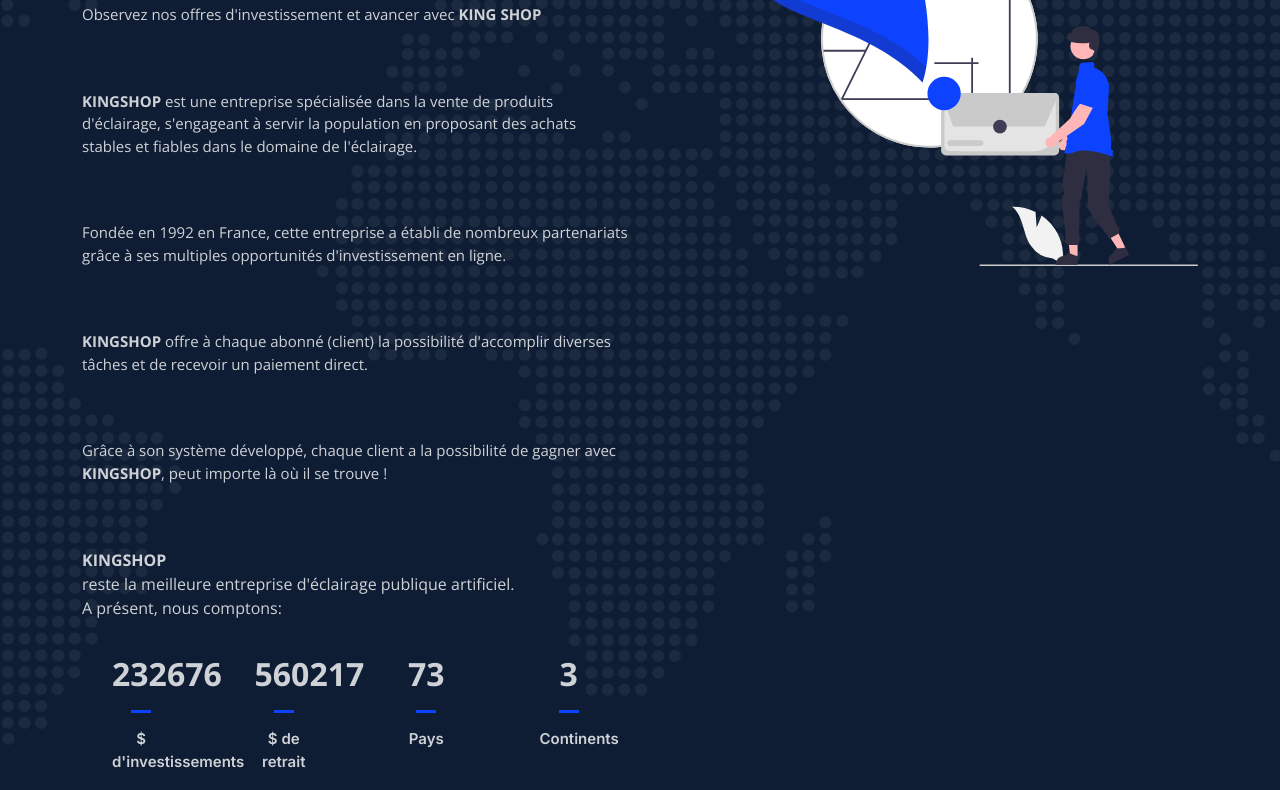
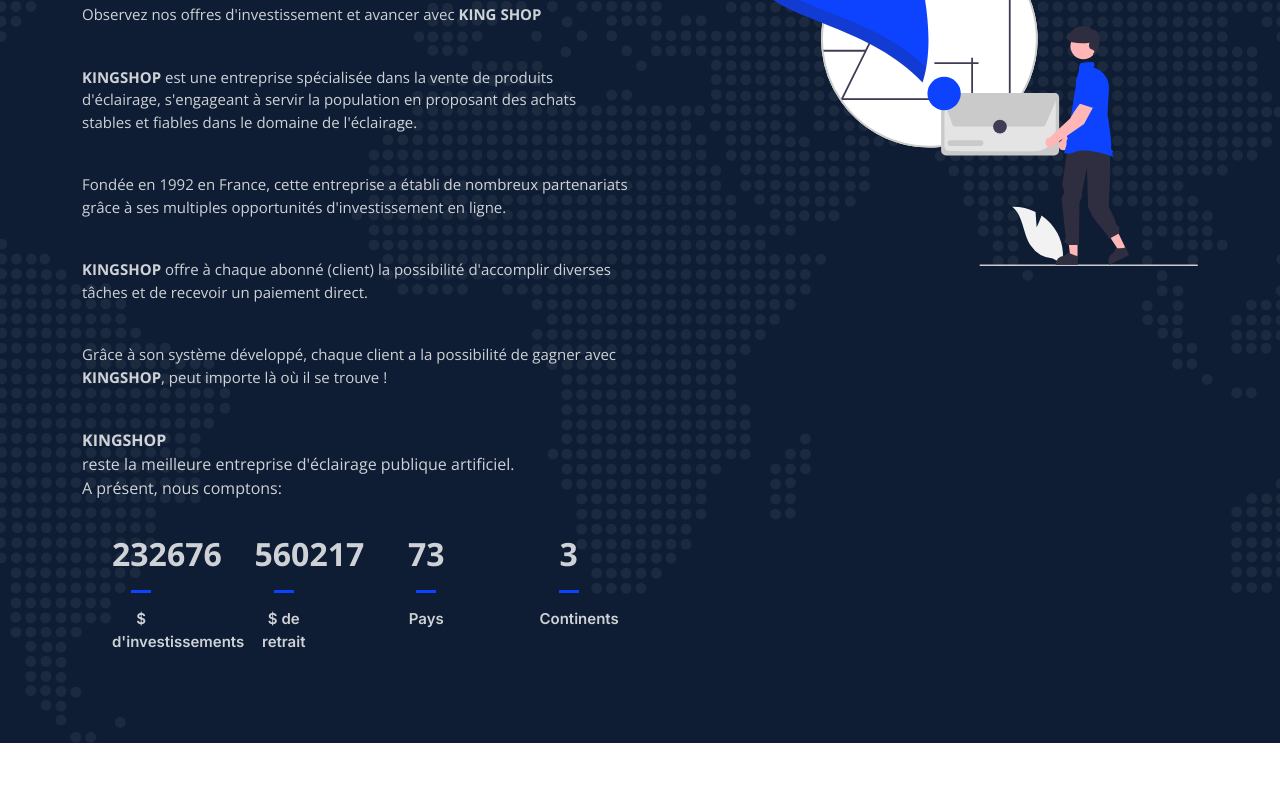
Before and after one commit to LuciolArts/King-Shop, a plain HTML site: page index.html in a window 1280 px wide. Shown: the part 252-1042 px from the top of the page. Drawn offline with nearby package versions, Linux system fonts and the light colour scheme; files whose address does not match are found by name.

Commit message:
Update index.html

```diff
--- a/index.html
+++ b/index.html
@@ -65,11 +65,11 @@
       <div class="row gy-4 d-flex justify-content-between">
         <div class="col-lg-6 order-2 order-lg-1 d-flex flex-column justify-content-center">
           <h2 data-aos="fade-up">KING SHOP, le roi de luminaire.</h2>
-          <p data-aos="fade-up" data-aos-delay="100">Observez nos offres d'investissement et avancer avec <b>KING SHOP</b></p><BR/>
-          <p><b>KINGSHOP</b> est une entreprise spécialisée dans la vente de produits d'éclairage, s'engageant à servir la population en proposant des achats stables et fiables dans le domaine de l'éclairage.</p> <br/>
-          <p>Fondée en 1992 en France, cette entreprise a établi de nombreux partenariats grâce à ses multiples opportunités d'investissement en ligne.</p> <br/>
-          <p><b>KINGSHOP</b> offre à chaque abonné (client) la possibilité d'accomplir diverses tâches et de recevoir un paiement direct. </p><br/>
-          <p>Grâce à son système développé, chaque client a la possibilité de gagner avec <b>KINGSHOP</b>, peut importe là où il se trouve ! </p></br/>
+          <p data-aos="fade-up" data-aos-delay="100">Observez nos offres d'investissement et avancer avec <b>KING SHOP</b></p>
+          <p><b>KINGSHOP</b> est une entreprise spécialisée dans la vente de produits d'éclairage, s'engageant à servir la population en proposant des achats stables et fiables dans le domaine de l'éclairage.</p>
+          <p>Fondée en 1992 en France, cette entreprise a établi de nombreux partenariats grâce à ses multiples opportunités d'investissement en ligne.</p>
+          <p><b>KINGSHOP</b> offre à chaque abonné (client) la possibilité d'accomplir diverses tâches et de recevoir un paiement direct. </p>
+          <p>Grâce à son système développé, chaque client a la possibilité de gagner avec <b>KINGSHOP</b>, peut importe là où il se trouve ! </p>
 
 <b>KINGSHOP</b> reste la meilleure entreprise d'éclairage publique artificiel.<br/>
 
```
